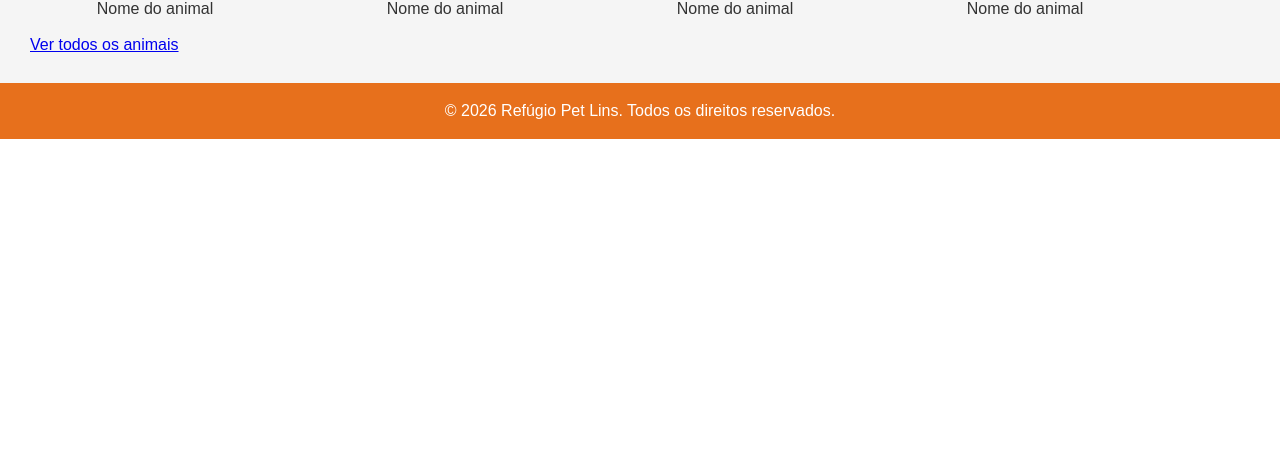
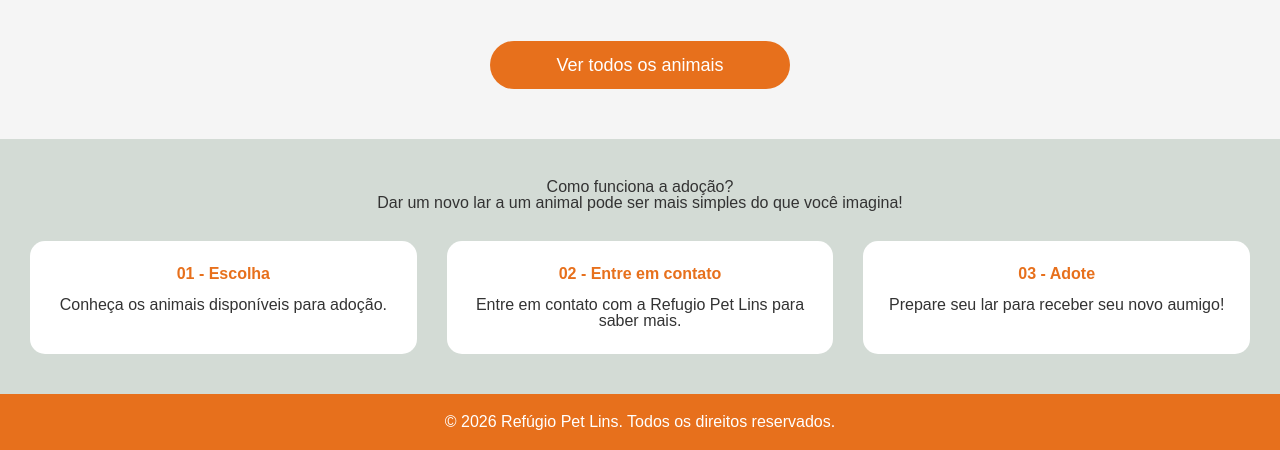
Before and after one commit to adrianobezerra1/refugio-pet-lins, a plain HTML site: page codigo/pagina-inicial.html in a window 1280 px wide. Shown: the part 781-1231 px from the top of the page. Before the commit the page ends 920 px from the top, so only its background shows below. Drawn offline with Linux system fonts and the light colour scheme.

Commit message:
Adição da parte de informações sobre adoção

```diff
--- a/codigo/css/pagina-inicial.css
+++ b/codigo/css/pagina-inicial.css
@@ -114,6 +114,53 @@ main {
     margin-top: 10px;
 }
 
+.botao-animais {
+    display: block;
+    width: 300px;
+    box-sizing: border-box;
+    margin: 20px auto;
+    background-color: #E7701C;
+    color: #FFFFFF;
+    border: none;
+    border-radius: 30px;
+    padding: 15px;
+    font-size: 18px;
+    text-align: center;
+    text-decoration: none;
+    cursor: pointer;
+    transition: background-color 0.3s;
+}
+
+.como-adotar {
+    padding: 40px 30px;
+    background-color: #D3DBD5;
+}
+
+.etapas-adocao {
+    display: flex;
+    justify-content: center;
+    gap: 30px;
+    margin-top: 30px;
+}
+
+.etapa {
+    flex: 1;
+    text-align: center;
+    padding: 25px;
+    background-color: #FFFFFF;
+    border-radius: 15px;
+}
+
+.etapa h3 {
+    color: #E7701C;
+    margin-bottom: 15px;
+    font-weight: bold;
+}
+
+.etapa p {
+    color: #333333;
+}
+
 /* Rodapé */
 footer {
     background-color: #E7701C;
--- a/codigo/pagina-inicial.html
+++ b/codigo/pagina-inicial.html
@@ -33,8 +33,7 @@
 <section class="secao-principal">
 
     <div class="titulo-secao">
-        <h2>Conheça nossos animais</h2>
-        <p>Encontre um novo amigo para sua vida!</p>
+        <h2>Seu melhor amigo pode estar aqui</h2>
     </div>
 
     <div class="carrossel">
@@ -43,36 +42,67 @@
 
             <div class="card-animal">
                 <img src="img/WhatsApp Image 2026-11-08 at 14.06.09 (2).jpeg" alt="Animal disponível para adoção">
-                <h3>Nome do animal</h3>
+                <h3>Nome</h3>
             </div>
 
             <div class="card-animal">
                 <img src="img/WhatsApp Image 2026-11-08 at 14.06.09.jpeg" alt="Animal disponível para adoção">
-                <h3>Nome do animal</h3>
+                <h3>Nome</h3>
             </div>
 
             <div class="card-animal">
                 <img src="img/WhatsApp Image 2026-11-08 at 14.06.09 (2).jpeg" alt="Animal disponível para adoção">
-                <h3>Nome do animal</h3>
+                <h3>Nome</h3>
             </div>
 
             <div class="card-animal">
                 <img src="img/WhatsApp Image 2026-11-08 at 14.06.09.jpeg" alt="Animal disponível para adoção">
-                <h3>Nome do animal</h3>
+                <h3>Nome</h3>
             </div>
 
             <div class="card-animal">
                 <img src="img/WhatsApp Image 2026-11-08 at 14.06.09 (2).jpeg" alt="Animal disponível para adoção">
-                <h3>Nome do animal</h3>
+                <h3>Nome</h3>
             </div>
 
         </div>
 
     </div>
 
-    <a href="catalogo.html">Ver todos os animais</a>
+    <a href="catalogo.html" class="botao-animais">
+    Ver todos os animais
+</a>
 
 </section>
+
+<section class="como-adotar">
+
+    <div class="titulo-secao">
+        <h2>Como funciona a adoção?</h2>
+        <p>Dar um novo lar a um animal pode ser mais simples do que você imagina!</p>
+    </div>
+
+    <div class="etapas-adocao">
+
+        <div class="etapa">
+            <h3>01 - Escolha</h3>
+            <p>Conheça os animais disponíveis para adoção.</p>
+        </div>
+
+        <div class="etapa">
+            <h3>02 - Entre em contato</h3>
+            <p>Entre em contato com a Refugio Pet Lins para saber mais.</p>
+        </div>
+
+        <div class="etapa">
+            <h3>03 - Adote</h3>
+            <p>Prepare seu lar para receber seu novo aumigo!</p>
+        </div>
+
+    </div>
+
+</section>
+</main>
 
 
 
```
